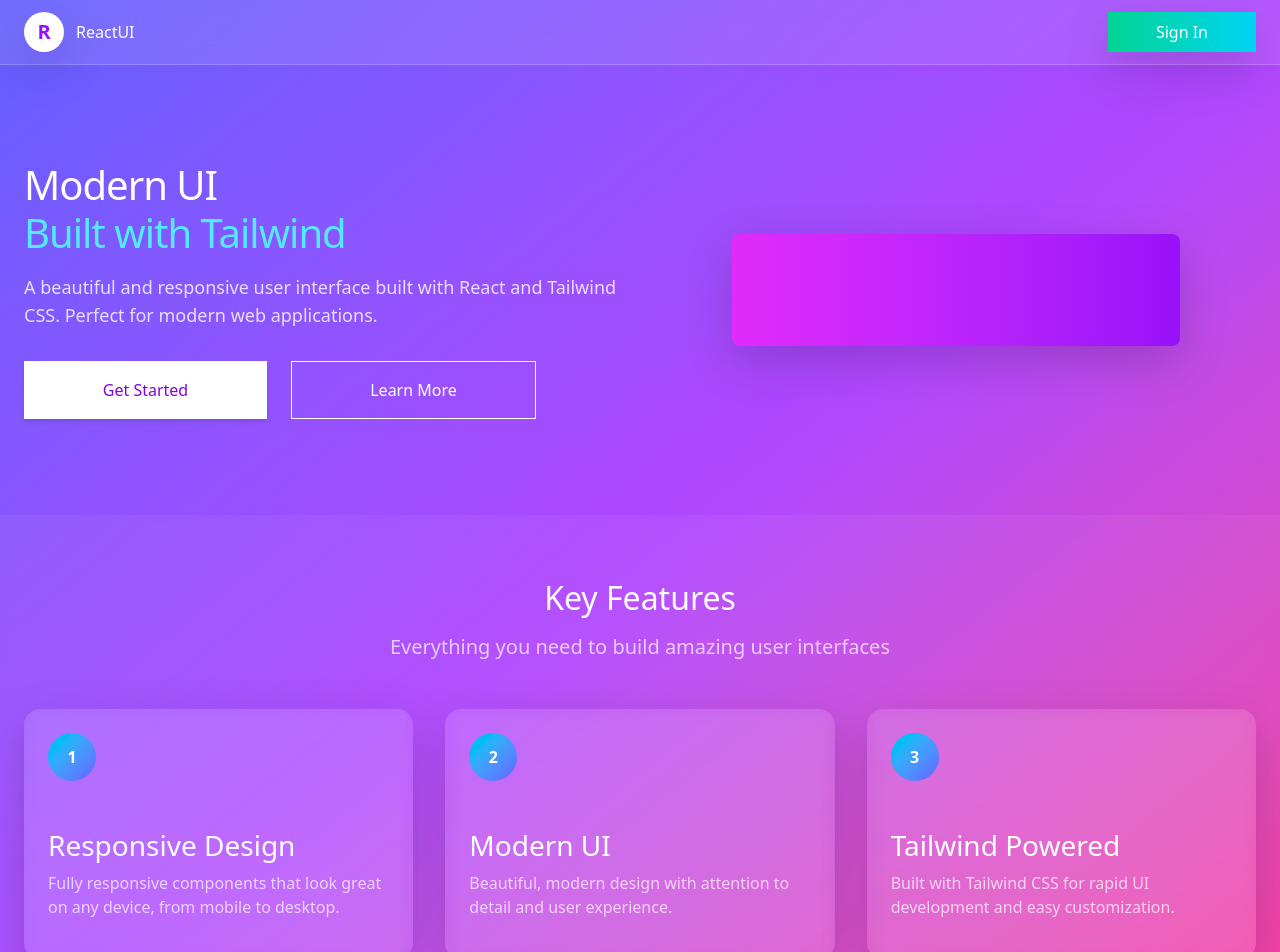
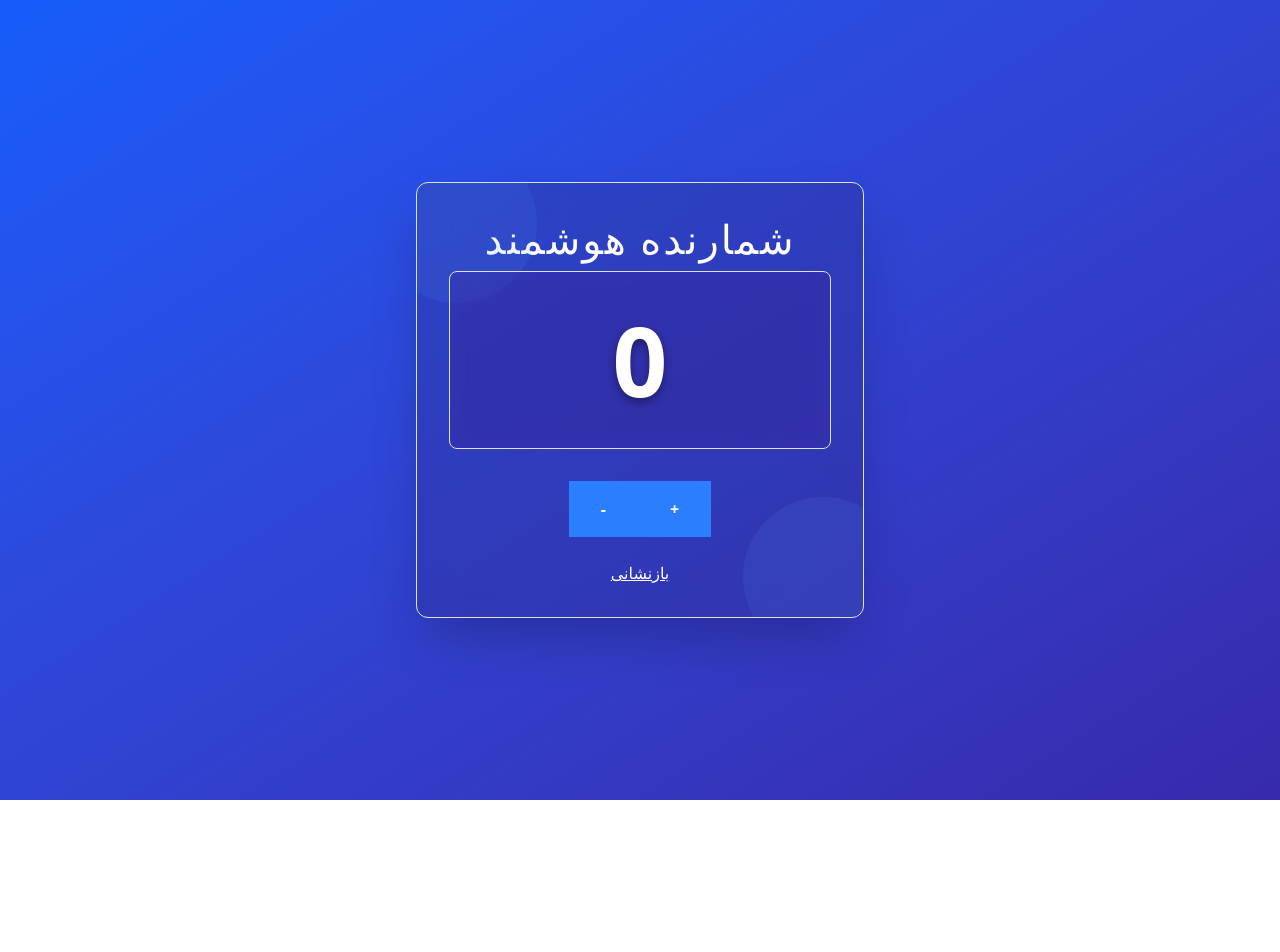
Before and after one commit to qasemB/new_react_education, a React (Vite) app: page / in a window 1280 px wide. Shown: the top 952 px of the page. After the commit the page ends 800 px from the top, so only its background shows below. Built offline with nearby package versions, Linux system fonts and the light colour scheme.

Commit message:
part-E01-hooks_intro-counter_practice

```diff
--- a/src/App.jsx
+++ b/src/App.jsx
@@ -1,114 +1,67 @@
+import { useState, useEffect } from 'react';
+
 const App = () => {
+  const [count, setCount] = useState(0);
+  const [notification, setNotification] = useState(null);
+
+  // Show notification when count is multiple of 10
+
+  useEffect(() => {
+    if (count % 10 === 0 && count !== 0) {
+      setNotification(`🎉 تبریک! شما به ${count} رسیدید!`);
+      setTimeout(() => setNotification(null), 3000);
+    }
+  }, [count]);
+
   return (
-    <div className="min-h-screen bg-gradient-to-br from-indigo-500 via-purple-500 to-pink-500">
-      {/* Navbar */}
-      <nav className="bg-white/10 backdrop-blur-md border-b border-white/20 sticky top-0 z-50">
-        <div className="max-w-7xl mx-auto px-4 sm:px-6 lg:px-8">
-          <div className="flex justify-between h-16">
-            <div className="flex items-center">
-              <div className="flex-shrink-0 flex items-center">
-                <div className="h-10 w-10 rounded-full bg-white flex items-center justify-center shadow-lg">
-                  <span className="text-purple-600 font-bold text-xl">R</span>
-                </div>
-                <span className="ml-3 text-white font-medium">ReactUI</span>
-              </div>
-            </div>
-            <div className="flex items-center">
-              <button className="bg-gradient-to-r from-emerald-400 to-cyan-400 text-white px-5 py-2 rounded-full font-medium shadow-lg hover:shadow-xl transform hover:-translate-y-0.5 transition duration-300">
-                Sign In
-              </button>
-            </div>
+    <div className={`min-h-screen bg-gradient-to-br from-blue-600 to-indigo-800 flex flex-col items-center justify-center p-4 transition-all duration-500`}>
+      {/* Main counter card */}
+      <div className={`bg-indigo-900/30 backdrop-blur-lg rounded-xl shadow-2xl p-8 max-w-md w-full text-center relative overflow-hidden border border-white/10`}>
+        <div className={`absolute -top-10 -left-10 w-40 h-40 bg-blue-400 opacity-10 rounded-full`}></div>
+        <div className={`absolute -bottom-10 -right-10 w-40 h-40 bg-blue-400 opacity-10 rounded-full`}></div>
+
+        <h1 className="text-4xl font-bold text-white mb-6 tracking-wider">شمارنده هوشمند</h1>
+
+        <div className={`bg-indigo-800/40 backdrop-blur-md rounded-lg p-10 mb-8 border border-white/10`}>
+          <div className="relative">
+            <span className="block text-8xl font-bold text-white transition-all duration-300 transform"
+                  style={{ textShadow: '0 4px 10px rgba(0,0,0,0.4)' }}>
+              {count}
+            </span>
+            {count !== 0 && (
+              <span className={`absolute -top-2 -right-2 bg-blue-400 px-2 py-1 rounded-full text-sm font-bold text-white shadow-lg`}>
+                {count % 2 === 0 ? 'زوج' : 'فرد'}
+              </span>
+            )}
           </div>
         </div>
-      </nav>
 
-      {/* Hero Section */}
-      <div className="relative py-16 sm:py-24">
-        <div className="max-w-7xl mx-auto px-4 sm:px-6 lg:px-8">
-          <div className="lg:grid lg:grid-cols-12 lg:gap-8">
-            <div className="sm:text-center md:max-w-2xl md:mx-auto lg:col-span-6 lg:text-left">
-              <h1 className="text-4xl font-extrabold text-white sm:text-5xl sm:tracking-tight lg:text-6xl">
-                <span className="block">Modern UI</span>
-                <span className="block text-cyan-300">Built with Tailwind</span>
-              </h1>
-              <p className="mt-3 text-base text-white/80 sm:mt-5 sm:text-xl lg:text-lg">
-                A beautiful and responsive user interface built with React and Tailwind CSS.
-                Perfect for modern web applications.
-              </p>
-              <div className="mt-8 sm:mx-auto sm:max-w-lg sm:text-center lg:mx-0 lg:text-left">
-                <div className="flex flex-wrap gap-4">
-                  <button className="bg-white text-purple-700 px-6 py-3 rounded-lg font-medium shadow-md hover:shadow-xl transform hover:-translate-y-0.5 transition duration-300 flex-1">
-                    Get Started
-                  </button>
-                  <button className="bg-transparent border border-white text-white px-6 py-3 rounded-lg font-medium hover:bg-white/10 transition duration-300 flex-1">
-                    Learn More
-                  </button>
-                </div>
-              </div>
-            </div>
-            <div className="mt-12 relative sm:max-w-lg sm:mx-auto lg:mt-0 lg:max-w-none lg:mx-0 lg:col-span-6 lg:flex lg:items-center">
-              <div className="relative mx-auto w-full rounded-lg shadow-lg lg:max-w-md">
-                <div className="relative block w-full bg-white rounded-lg overflow-hidden">
-                  <div className="aspect-w-16 aspect-h-9">
-                    <div className="w-full h-full bg-gradient-to-r from-fuchsia-500 to-purple-600 p-8 flex items-center justify-center">
-                      <div className="grid grid-cols-3 gap-4 w-full">
-                        {[...Array(9)].map((_, i) => (
-                          <div
-                            key={i}
-                            className="aspect-w-1 aspect-h-1 rounded-md shadow-md bg-white/20 backdrop-blur-sm hover:bg-white/30 transition duration-300"
-                          />
-                        ))}
-                      </div>
-                    </div>
-                  </div>
-                </div>
-              </div>
-            </div>
-          </div>
+        <div className="flex justify-center space-x-4 rtl:space-x-reverse">
+          <button
+            onClick={() => setCount(count - 1)}
+            className={`bg-blue-500 hover:bg-blue-600 text-white bg-opacity-90 font-bold py-3 px-8 rounded-full transition-all hover:shadow-lg active:scale-95 focus:outline-none focus:ring-2 focus:ring-white focus:ring-opacity-50`}>
+            -
+          </button>
+          <button
+            onClick={() => setCount(count + 1)}
+            className={`bg-blue-500 hover:bg-blue-600 text-white font-bold py-3 px-8 rounded-full transition-all hover:shadow-lg active:scale-95 focus:outline-none focus:ring-2 focus:ring-white focus:ring-opacity-50`}>
+            +
+          </button>
         </div>
+
+        <button
+          onClick={() => setCount(0)}
+          className="mt-4 text-white hover:text-opacity-80 text-sm underline transition-colors">
+          بازنشانی
+        </button>
       </div>
 
-      {/* Feature Cards */}
-      <div className="relative bg-white/5 backdrop-blur-sm py-16">
-        <div className="max-w-7xl mx-auto px-4 sm:px-6 lg:px-8">
-          <div className="text-center">
-            <h2 className="text-3xl font-extrabold text-white sm:text-4xl">
-              Key Features
-            </h2>
-            <p className="mt-3 max-w-2xl mx-auto text-xl text-white/70">
-              Everything you need to build amazing user interfaces
-            </p>
-          </div>
-
-          <div className="mt-12 grid gap-8 md:grid-cols-2 lg:grid-cols-3">
-            {[
-              {
-                title: "Responsive Design",
-                description: "Fully responsive components that look great on any device, from mobile to desktop."
-              },
-              {
-                title: "Modern UI",
-                description: "Beautiful, modern design with attention to detail and user experience."
-              },
-              {
-                title: "Tailwind Powered",
-                description: "Built with Tailwind CSS for rapid UI development and easy customization."
-              }
-            ].map((feature, i) => (
-              <div
-                key={i}
-                className="relative rounded-2xl bg-white/10 backdrop-blur-sm p-6 shadow-lg hover:shadow-xl hover:bg-white/20 transition duration-300"
-              >
-                <div className="rounded-full h-12 w-12 flex items-center justify-center bg-gradient-to-br from-cyan-400 to-indigo-500 mb-5">
-                  <span className="text-white font-bold">{i + 1}</span>
-                </div>
-                <h3 className="text-xl font-bold text-white mb-2">{feature.title}</h3>
-                <p className="text-white/70">{feature.description}</p>
-              </div>
-            ))}
-          </div>
+      {/* Notification toast */}
+      {notification && (
+        <div className={`fixed bottom-4 right-4 bg-blue-400 text-white rounded-lg shadow-xl p-4 transition-all transform animate-bounce`}>
+          {notification}
         </div>
-      </div>
+      )}
     </div>
   );
 };
```
